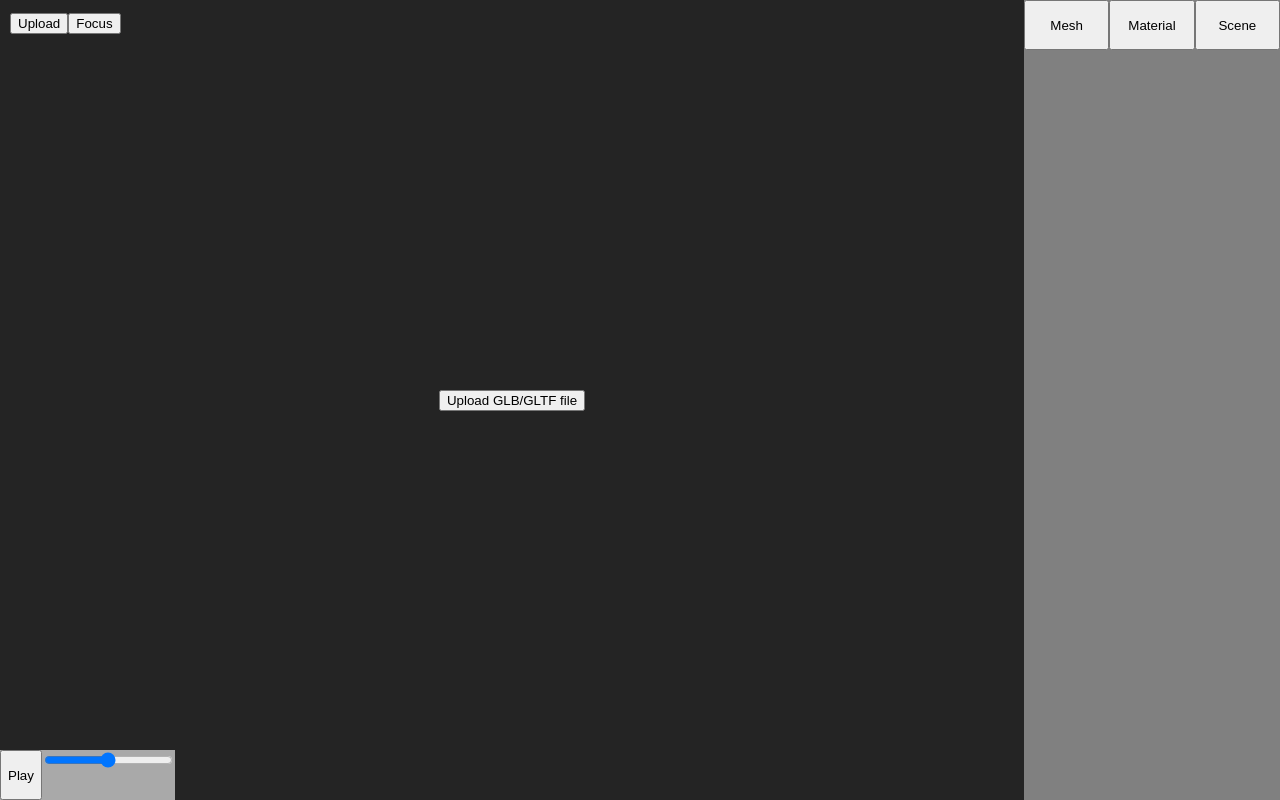
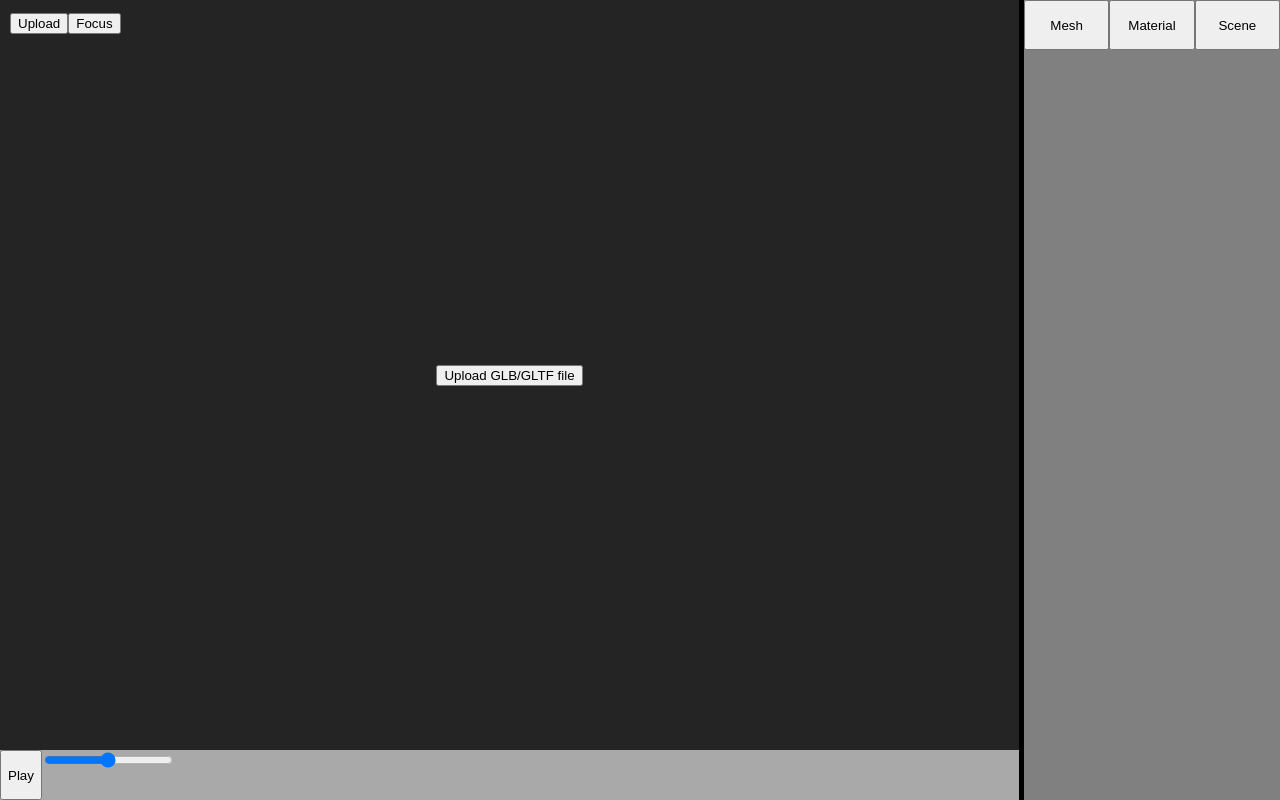
Before and after one commit to SivaKarthik22/glb-viewer, a React (Vite) app: page / in a window 1280 px wide. Built offline with nearby package versions, Linux system fonts and the light colour scheme.

Commit message:
layout corrections

```diff
--- a/src/App.css
+++ b/src/App.css
@@ -5,13 +5,14 @@
   width: 100%;
 }
 
-.container{
+.canvas-container{
   flex: 1;
-  height: 100vh;
   overflow: hidden;
+  width: 100%;
 }
 #canvas{
   width: 100%;
+  height: 100%;
 }
 
 #side-panel{
@@ -43,12 +44,10 @@
 }
 
 #anim-player{
-  position: absolute;
-  bottom: 0px;
-  left: 0px;
   display: flex;
   height: 50px;
   background-color: darkgrey;
+  width: 100%;
 }
 
 #pre-canvas{
@@ -58,3 +57,26 @@
   width: 100%;
   height: 100%;
 }
+
+.main-container{
+  display: flex;
+  flex-direction: column;
+  justify-content: space-between;
+  flex: 1;
+  height: 100vh;
+}
+
+#slider{
+  width: 5px;
+  background-color: black;
+  cursor: col-resize;
+  height: 100vh;
+}
+
+#slider.hover{
+  background-color: lightgrey;
+}
+
+#slider.no-hver{
+  background-color: black;
+}
--- a/src/App.jsx
+++ b/src/App.jsx
@@ -3,15 +3,19 @@ import CanvasComponent from './components/CanvasComponent'
 import AnimPlayer from './components/AnimPlayer'
 import SidePanel from './components/SidePanel'
 import AbsoluteButtons from './components/AbsoluteButtons'
+import Slider from './components/Slider'
 
 function App() {
 
   return (
     <>
-      <CanvasComponent/>
+      <div className='main-container'>
+        <CanvasComponent/>
+        <AnimPlayer/>
+      </div>
+      <Slider/>
       <SidePanel/>
       <AbsoluteButtons/>
-      <AnimPlayer/>
     </>
   )
 }
--- a/src/components/CanvasComponent.jsx
+++ b/src/components/CanvasComponent.jsx
@@ -45,7 +45,7 @@ function CanvasComponent() {
   }, [enableCanvas]);
 
   return (
-    <div className="container">
+    <div className="canvas-container">
       {enableCanvas ?
         <canvas ref={reactCanvas} id="canvas"/> :
         <div id="pre-canvas">
--- /dev/null
+++ b/src/components/Slider.jsx
@@ -0,0 +1,22 @@
+import { useState } from "react";
+
+function Slider(){
+    const[changeColor, setChangeColor] = useState(false);
+
+    const resize = event => {
+        const widthPercent = (window.innerWidth - event.clientX)/window.innerWidth * 100;
+        console.log("X", widthPercent);
+    }
+
+    return(
+        <div
+            id="slider"
+            onDrag={resize}
+            className={changeColor ? "hover" : "no-hover"}
+            onMouseEnter={()=> setChangeColor(true)}
+            onMouseLeave={()=> setChangeColor(false)}
+        ></div>
+    );
+}
+
+export default Slider;
```
